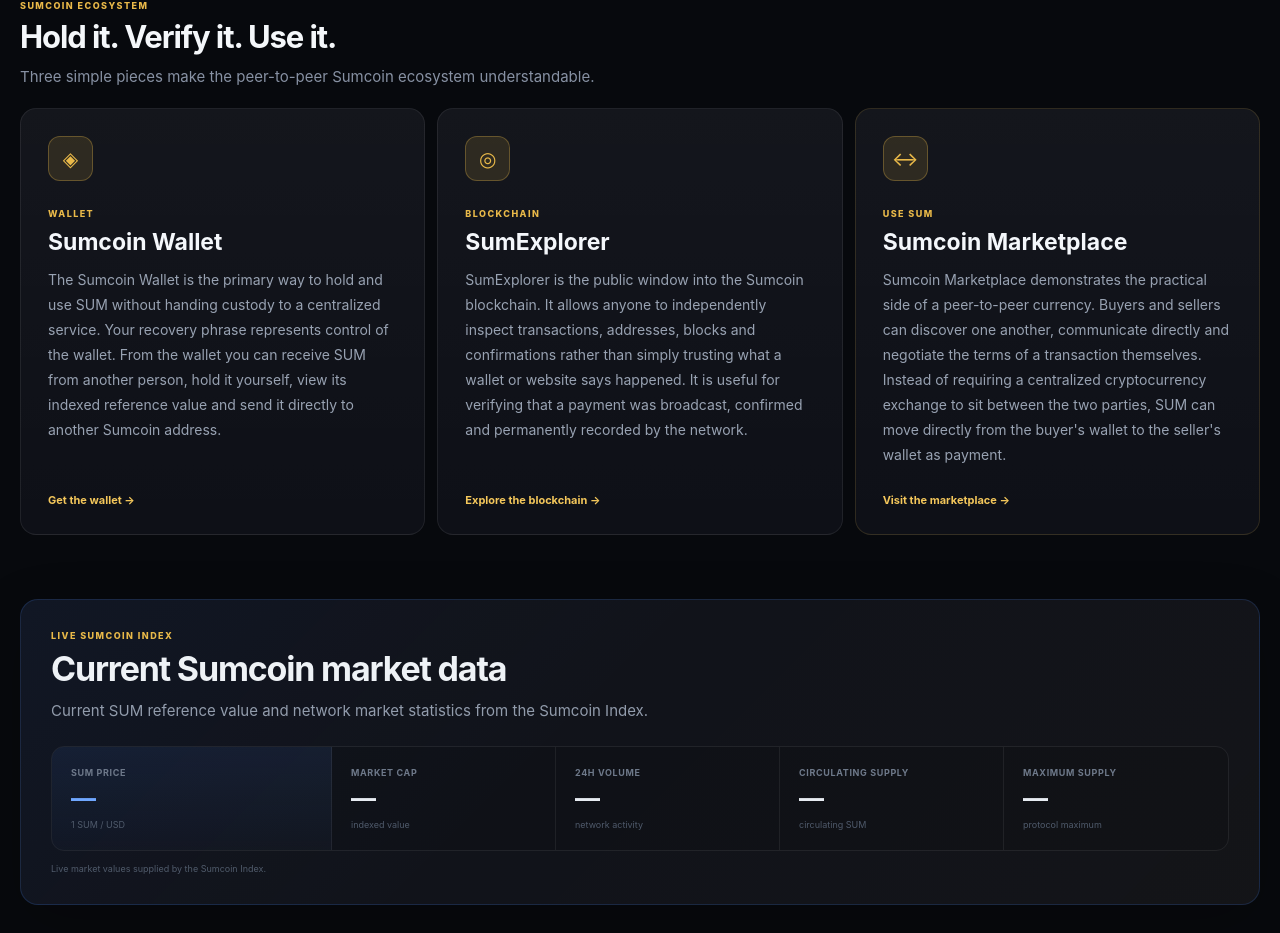
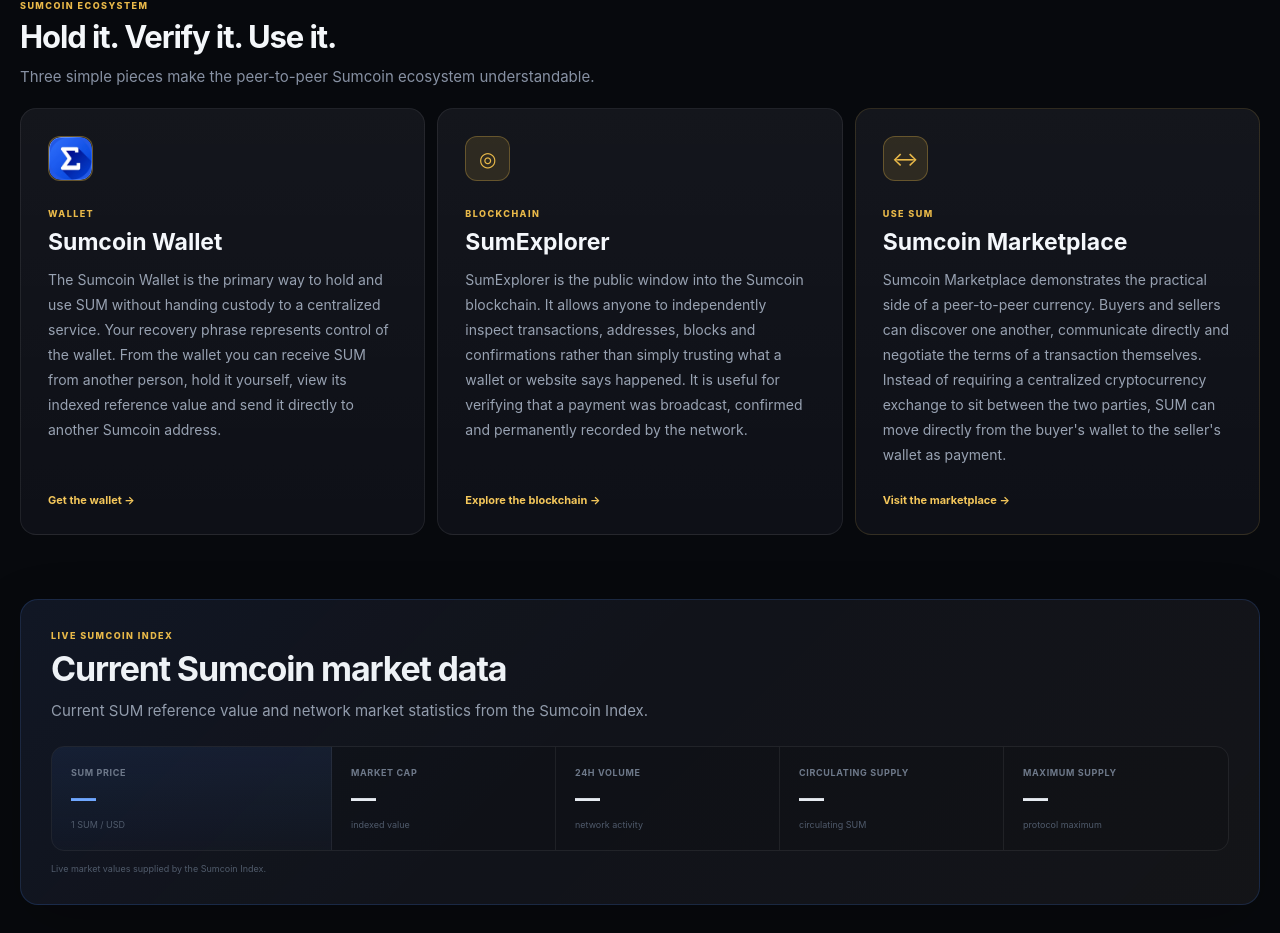
Before and after one commit to sumcoinlabs/sumcoinprice-react, a React (Vite) app: page / in a window 1280 px wide. Shown: the part 2675-3608 px from the top of the page. Built offline with nearby package versions, Linux system fonts and the light colour scheme; no server answers.

Commit message:
Use Sumcoin Wallet logo in ecosystem card

```diff
--- a/src/App.css
+++ b/src/App.css
@@ -4052,3 +4052,19 @@ footer {
   }
 
 }
+
+
+/* Sumcoin Wallet ecosystem icon */
+
+.ecosystem-icon-wallet {
+  overflow: hidden;
+  padding: 0;
+}
+
+.ecosystem-icon-wallet img {
+  width: 100%;
+  height: 100%;
+  display: block;
+  object-fit: cover;
+  border-radius: inherit;
+}
--- a/src/App.tsx
+++ b/src/App.tsx
@@ -2685,8 +2685,11 @@ function App() {
               className="ecosystem-card"
             >
 
-              <div className="ecosystem-icon">
-                ◈
+              <div className="ecosystem-icon ecosystem-icon-wallet">
+                <img
+                  src="/app/sumcoin-wallet-logo.webp"
+                  alt="Sumcoin Wallet"
+                />
               </div>
 
               <span className="eyebrow">
```
Also changed, not shown: public/sumcoin-wallet-logo.webp (added).
